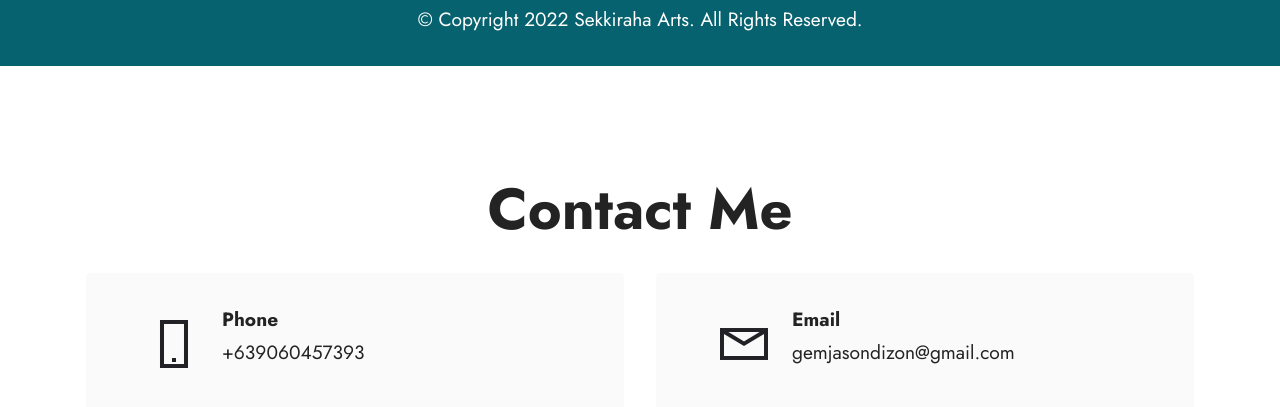
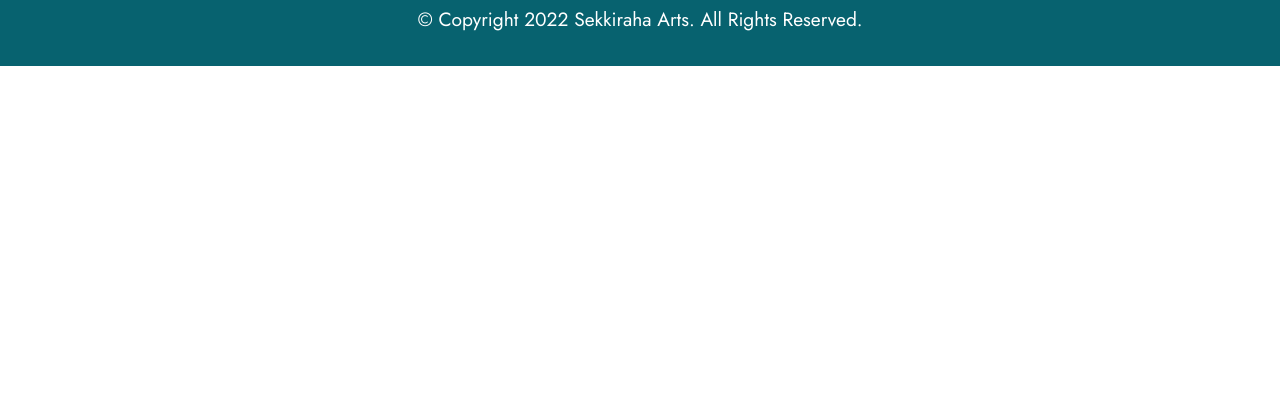
Before and after one commit to Sekkiraha/SekkirahaArts, a plain HTML site: page contact.html in a window 1280 px wide. Shown: the part 969-1376 px from the top of the page. After the commit the page ends 1035 px from the top, so only its background shows below. Drawn offline with Linux system fonts and the light colour scheme; files whose address does not match are found by name.

Commit message:
Update contact.html

```diff
--- a/contact.html
+++ b/contact.html
@@ -164,9 +164,9 @@
         </div>
     </div>
 </section>
+<!--
+<section data-bs-version="5.1" class="contacts2 cid-spPsqWIQo6" id="contacts2-6">
 
-<section data-bs-version="5.1" class="contacts2 cid-spPsqWIQo6" id="contacts2-6">
-    <!---->
 
 
     <div class="container">
@@ -207,6 +207,7 @@
         </div>
     </div>
 </section>
+  -->
   <script src="assets/bootstrap/js/bootstrap.bundle.min.js"></script>
   <script src="assets/smoothscroll/smooth-scroll.js"></script>
   <script src="assets/ytplayer/index.js"></script>
```
